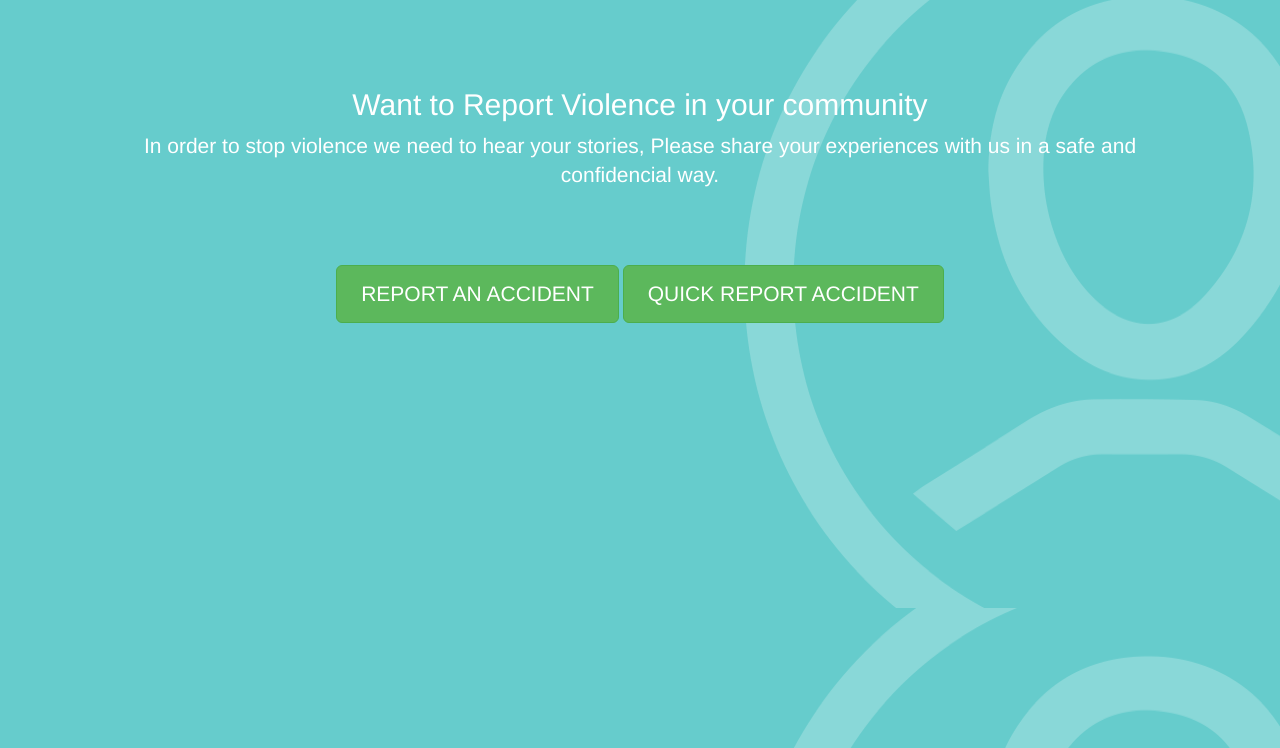
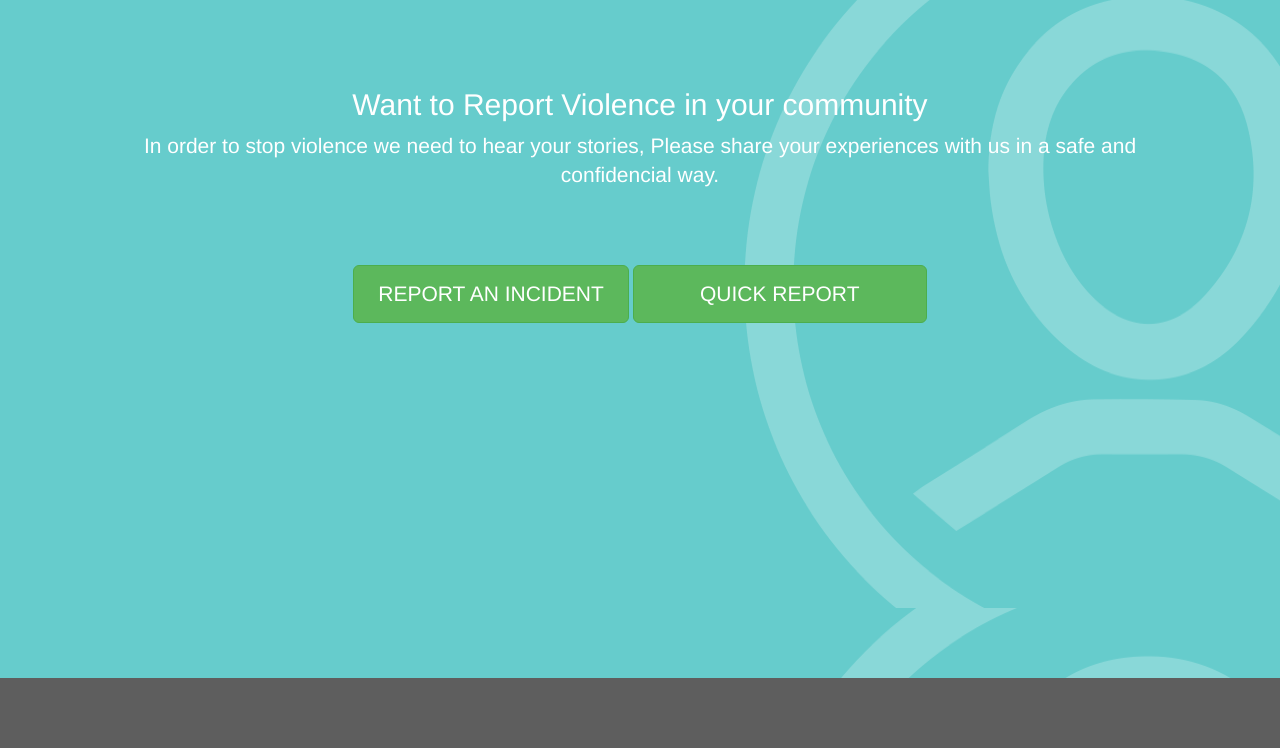
Before and after one commit to erinburns/hackthechange, a PHP site: page / in a window 1280 px wide. Shown: the part 52-800 px from the top of the page. Run offline with PHP 8.4, Linux system fonts and the light colour scheme; some libraries are stand-ins or nearby versions.

Commit message:
Update HTML with links to common stylesheet; update stylesheet with button styles and body background

```diff
--- a/css/mystyle.css
+++ b/css/mystyle.css
@@ -14,15 +14,14 @@
 }
 
 .navbartop {
-  background-color: black;
-
+  background-color: #5E5E5E;
 }
 .jumboback {
   font-color: white;
 }
 
 .buttonhomeR {
-  min-width: 3.5em;
+  min-width: 14em;
 }
 
 body {
@@ -32,7 +31,10 @@ body {
 }
 
 footer {
-  min-width: 10.5em;
-  background-color: black;
-
+  min-height: 5em;
+  background-color: #5E5E5E;
+  bottom: 0;
+  display: block;
+  position: absolute;
+  width: 100%;
 }
--- a/decision.html
+++ b/decision.html
@@ -18,7 +18,7 @@
     <![endif]-->
 
     <!-- link to custom CSS file -->
-    <!-- <link href="css/customstyle.css" rel="stylesheet">  -->
+    <link href="css/mystyle.css" rel="stylesheet">
   </head>
   <body>
     <div class="container">
--- a/index.html
+++ b/index.html
@@ -75,9 +75,9 @@
          <br>
         <div class="homebutton">
 
-        <a class="btn btn-lg btn-success" href="#" role="button">REPORT AN ACCIDENT </a>
+        <a class="btn btn-lg btn-success" href="report.html" role="button">REPORT AN INCIDENT </a>
 
-         <a class="btn btn-lg btn-success buttonhomeR" href="#" role="button">QUICK REPORT ACCIDENT</a>
+         <a class="btn btn-lg btn-success buttonhomeR" href="decision.html" role="button">QUICK REPORT</a>
 
          </div>
       </div>
--- a/report.html
+++ b/report.html
@@ -18,7 +18,7 @@
     <![endif]-->
 
     <!-- link to custom CSS file -->
-    <link href="css/customstyle.css" rel="stylesheet">
+    <link href="css/mystyle.css" rel="stylesheet">
   </head>
 
   <body>
```
